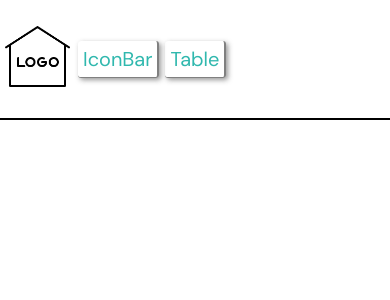
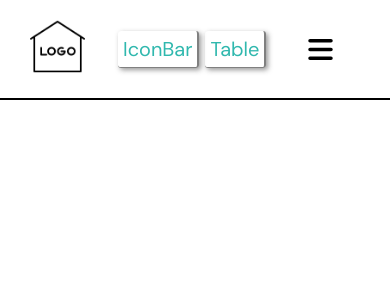
Before and after one commit to zuingo88/react-components, a React (Create React App) app in the folder w3_how-to_styled-components/: page / in a window 390 px wide. Shown: the top 300 px of the page. Built offline with nearby package versions, Linux system fonts and the light colour scheme.

Commit message:
Navbar - Inizio hamburger

```diff
--- a/w3_how-to_styled-components/package.json
+++ b/w3_how-to_styled-components/package.json
@@ -6,7 +6,9 @@
     "@testing-library/jest-dom": "^5.14.1",
     "@testing-library/react": "^11.2.7",
     "@testing-library/user-event": "^12.8.3",
+    "chart.js": "^3.6.0",
     "react": "^17.0.2",
+    "react-chartjs-2": "^3.3.0",
     "react-dom": "^17.0.2",
     "react-icons": "^4.3.1",
     "react-scripts": "4.0.3",
--- a/w3_how-to_styled-components/src/components/Navbar/Navbar.js
+++ b/w3_how-to_styled-components/src/components/Navbar/Navbar.js
@@ -6,8 +6,12 @@ import {
   NavbarBar,
   Logo,
   NavList,
-  NavItem
+  NavItem,
+  Hamburger
 } from './Navbar.style';
+
+//  ICONS
+import { HiMenu } from "react-icons/hi";
 
 const Navbar = () => {
   return (
@@ -46,6 +50,7 @@ const Navbar = () => {
           <NavLink to='/inprospectusaccept'>InProspectusAccept</NavLink>
         </NavItem> */}
       </NavList>
+      <Hamburger><HiMenu className='hamburger' /></Hamburger>
     </NavbarBar>
   )
 }
--- a/w3_how-to_styled-components/src/components/Navbar/Navbar.style.js
+++ b/w3_how-to_styled-components/src/components/Navbar/Navbar.style.js
@@ -12,7 +12,8 @@ export const NavLink = styled(Link)`
 
 export const NavbarBar = styled.nav`
   width: 100%;
-  min-height: 120px;
+  height: 100px;
+  padding: 20px;
 
   background-color: white;
   border-bottom: solid 2px black;
@@ -26,14 +27,17 @@ export const NavbarBar = styled.nav`
 export const Logo = styled.img`
   width: 75px;
   height: auto;
-  padding: 5px;
+  margin-right: 20px;
+  padding: 10px;
 `
 
 export const NavList = styled.ul`
   list-style-type: none;
+
   display: flex;
   flex-wrap: wrap;
   justify-content: start;
+  flex-grow: 1;
 `
 
 export const NavItem = styled.li`
@@ -47,3 +51,18 @@ export const NavItem = styled.li`
   -moz-box-shadow:    2px 2px 5px 0px rgba(50, 50, 50, 0.5);
   box-shadow:         2px 2px 5px 0px rgba(50, 50, 50, 0.5);
 `
+
+export const Hamburger = styled.div`
+  width: 100px;
+  height: 100%;
+  /* background-color: blue; */
+
+  display: flex;
+  justify-content: center;
+  align-items: center;
+
+  & .hamburger {
+    width: 35px;
+    height: auto;
+  }
+`
--- a/w3_how-to_styled-components/src/globalStyles.js
+++ b/w3_how-to_styled-components/src/globalStyles.js
@@ -70,6 +70,8 @@ const GlobalStyle = createGlobalStyle`
 
   #screen {
     width: 100%;
+    max-width: 1200px;
+    margin: auto;
 
     display: flex;
     flex-direction: column;
```
Also changed, not shown: 1 other file (tests, documents, lock files or other folders).
